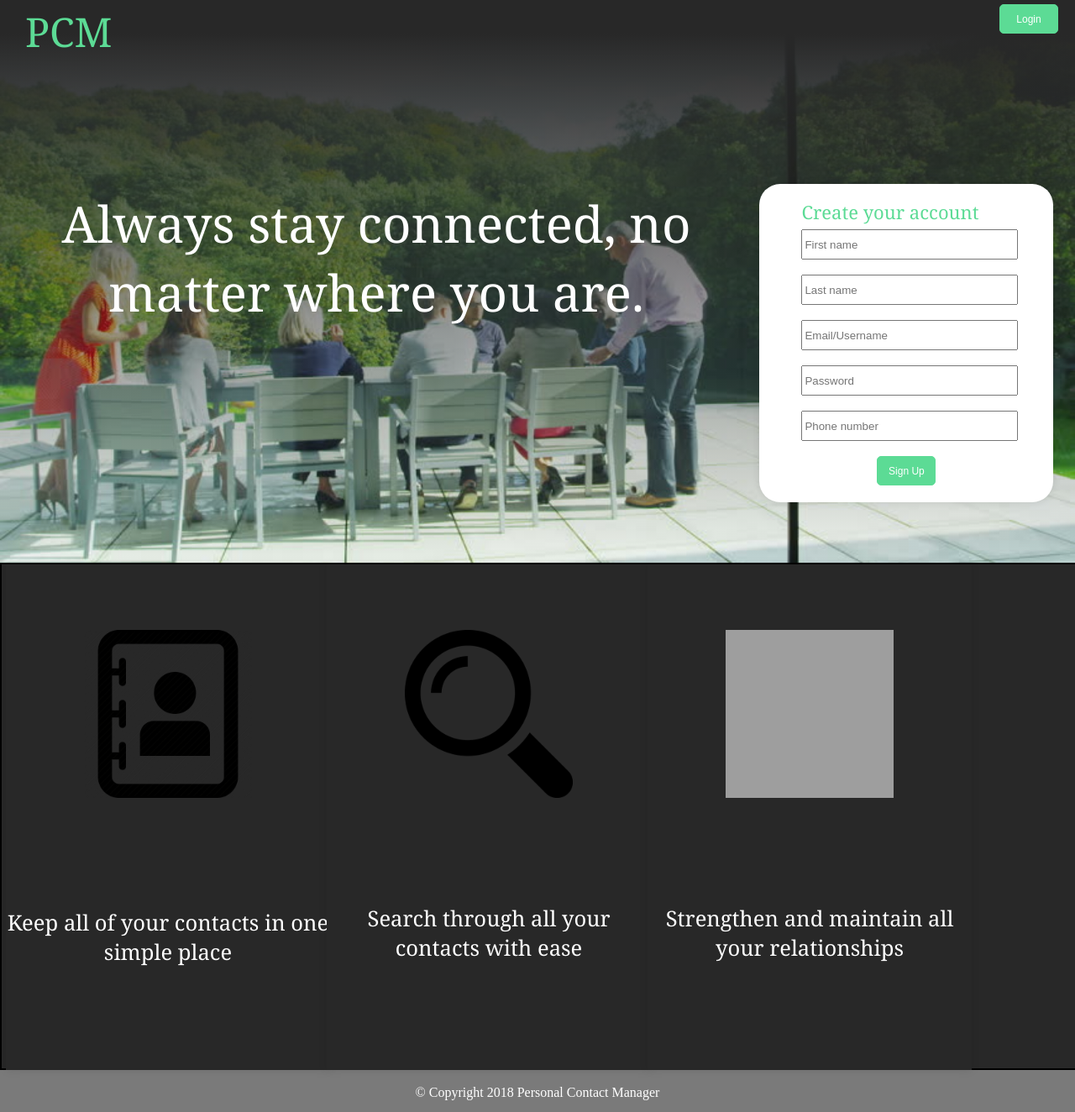
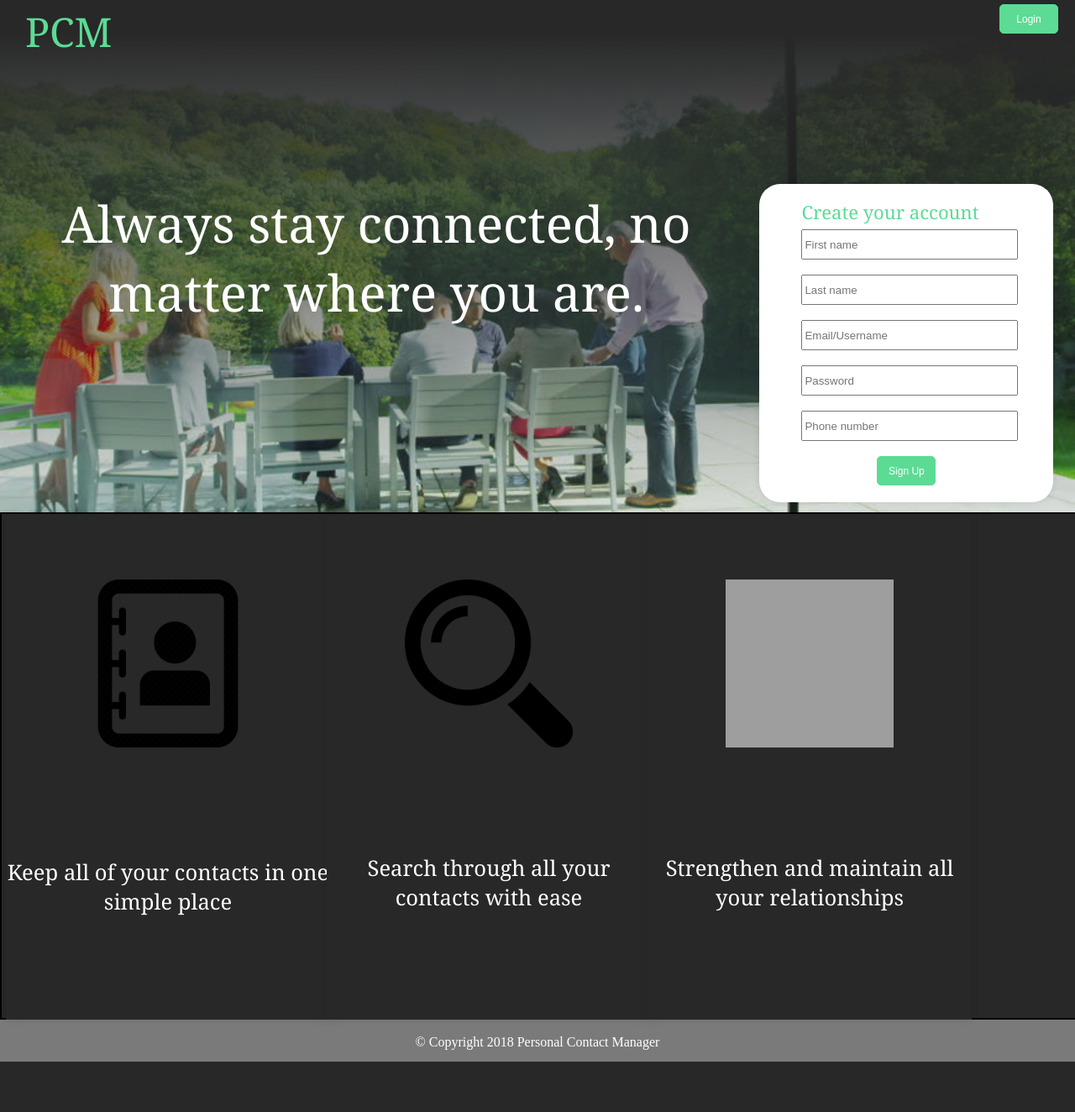
Before and after one commit to EloyGonzalez97/COP4331-Group9-small, a PHP site: page /home/homepage.html in a window 1280 px wide. Shown: the whole page at 84% size. After the commit the page ends 1264 px from the top, so only its background shows below. Run offline with PHP 8.4, Linux system fonts and the light colour scheme; grey boxes are pictures that could not be loaded.

Commit message:
Update css

```diff
--- a/home/homestyle.css
+++ b/home/homestyle.css
@@ -25,6 +25,7 @@ body{
         z-index: -10;
     }
     .extra-section{
+        margin-top: -60px;
         border: 2px solid #000;
         background-color: #282828;
         width: 100%;
@@ -238,7 +239,7 @@ span.psw {
     from {transform: scale(0)}
     to {transform: scale(1)}
 }
-@media screen and (max-width: 800px) {
+@media screen and (max-width: 1000px) {
     body{
         background-color: #5cdb95;
     }
```
